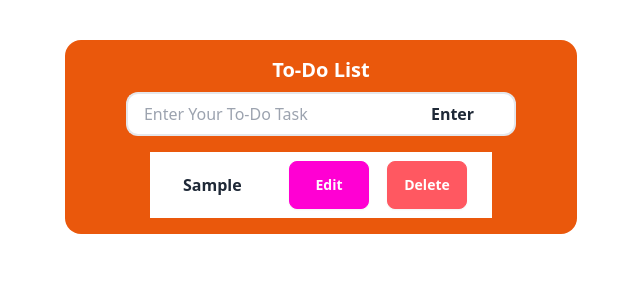
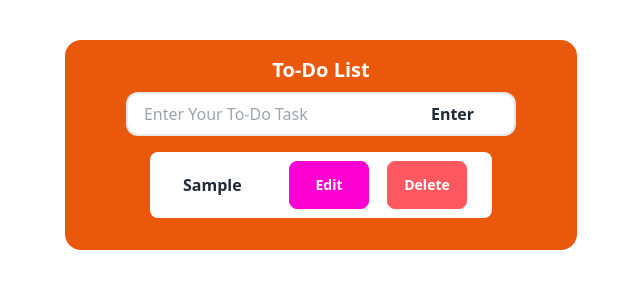
Before and after one commit to moshabbirhossain/to-do-list, a React (Vite) app: page / in a window 1280 px wide. Both pictures are taken after typing "Sample" into the empty fields and a click on the button "Enter". Shown: the top 300 px of the page, without its empty margins (319-959 px from the left). Built offline with nearby package versions, Linux system fonts and the light colour scheme.

Commit message:
second push

```diff
--- a/src/ToDo.jsx
+++ b/src/ToDo.jsx
@@ -51,13 +51,13 @@ const ToDo = () => {
                 />
                 <button
                     type="submit"
-                    className="border-solid border-2 border-l-0 rounded-r-xl pl-2 pr-10 py-2 font-bold bg-white">
+                    className="border-solid border-2 border-l-0 rounded-r-xl outline-none pl-2 pr-10 py-2 font-bold bg-white">
                     {editData !== null ? "Update" : "Enter"}
                 </button>
             </form>
             {
                 saveData.map((item) => (
-                    <table key={item.id} className="mx-auto bg-white">
+                    <table key={item.id} className="mx-auto mb-4 rounded-lg bg-white">
                         <tbody>
                             <tr className="flex gap-4 items-center px-6 py-2">
                                 <td>
```
Also changed, not shown: 1 other file (tests, documents, lock files or other folders).
